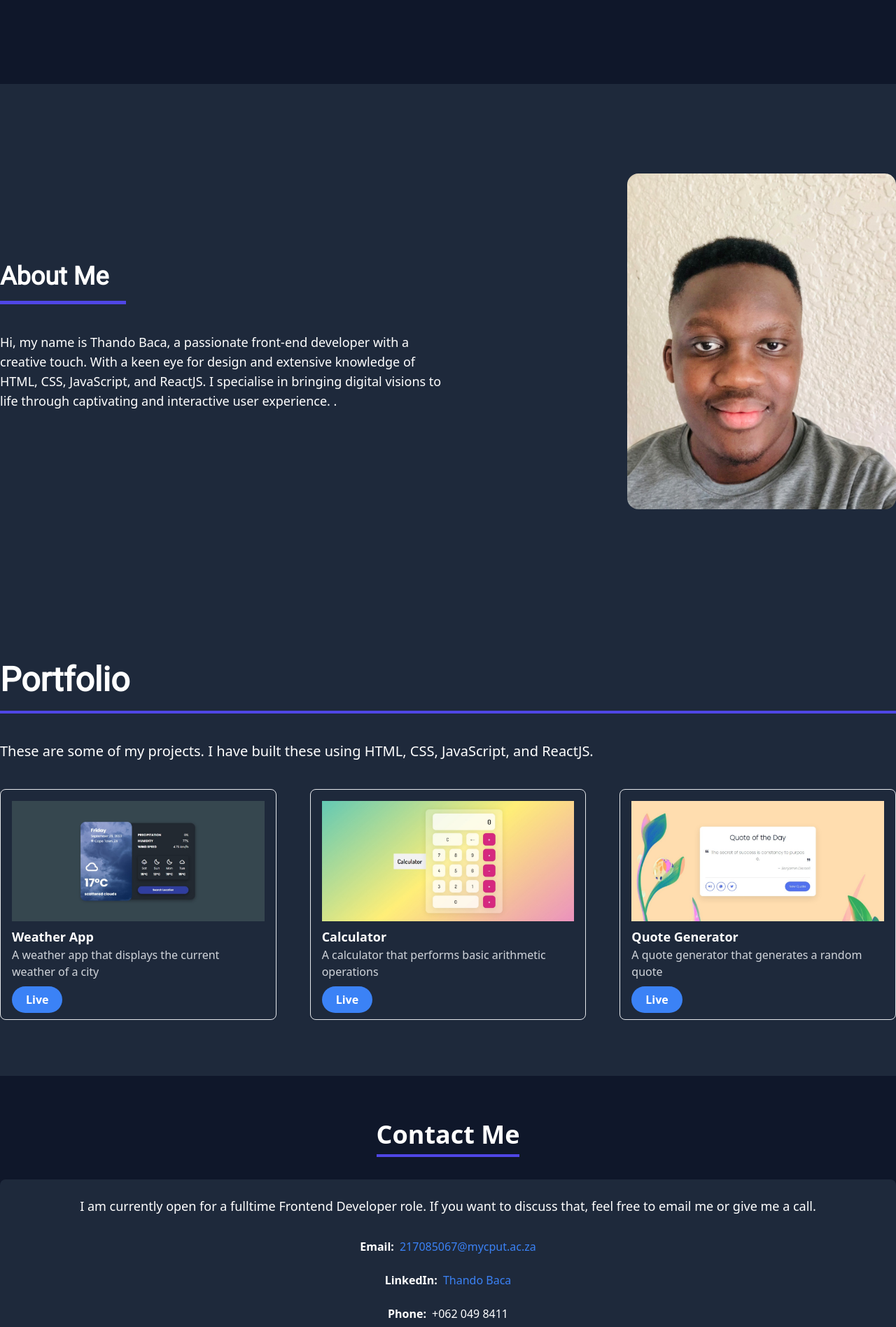
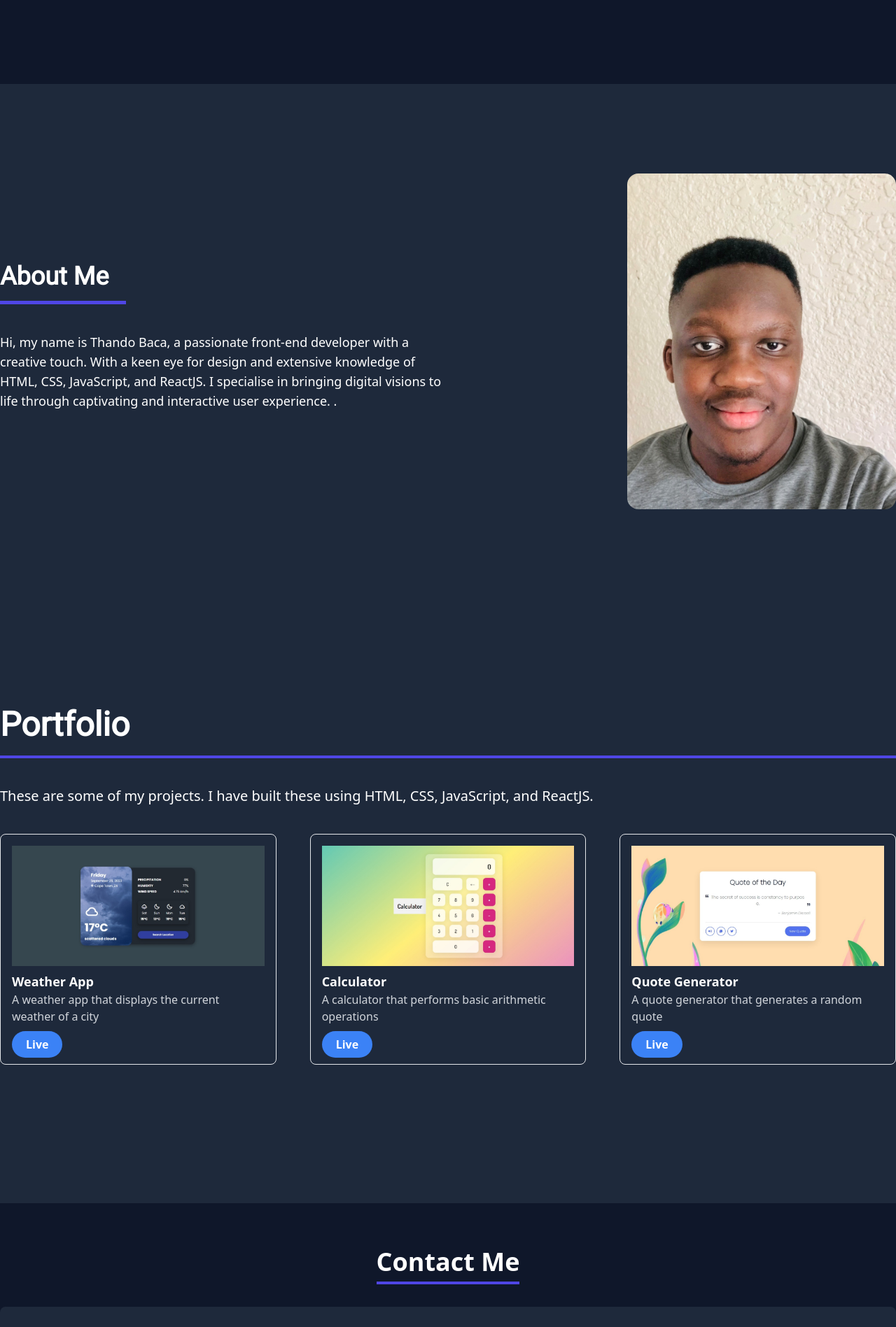
Before and after one commit to ThandoBaca/my-portfolio, a React (Create React App) app: page / in a window 1280 px wide. Shown: the part 680-2577 px from the top of the page at 70% size. Built offline with nearby package versions, Linux system fonts and the light colour scheme.

Commit message:
Adjust screen size for mobile devices

```diff
--- a/src/components/About.js
+++ b/src/components/About.js
@@ -3,7 +3,7 @@ import AboutImg from '../assets/profile.jpg'
 
 const About = () => {
   return (
-    <section className='bg-secondary text-white py-32'>
+    <section className='bg-secondary min-h-screen text-white py-32'>
         <div className="container mx-auto grid md:grid-cols-2 items-center md:justify-between">
         <div className='about-info'>
           <h1 className="text-4xl font-bold mb-5 border-b-[5px] w-[180px] border-indigo-600 pb-2">About Me</h1>
--- a/src/components/Portfolio.js
+++ b/src/components/Portfolio.js
@@ -29,7 +29,7 @@ const Portfolio = () => {
 
 
   return (
-    <section className='bg-secondary text-white py-20'>
+    <section className='bg-secondary min-h-screen text-white py-20'>
       <div className="container mx-auto">
         <h1 className="text-5xl font-bold mb-10 border-b-4 border-indigo-600 pb-2">
           Portfolio
```
